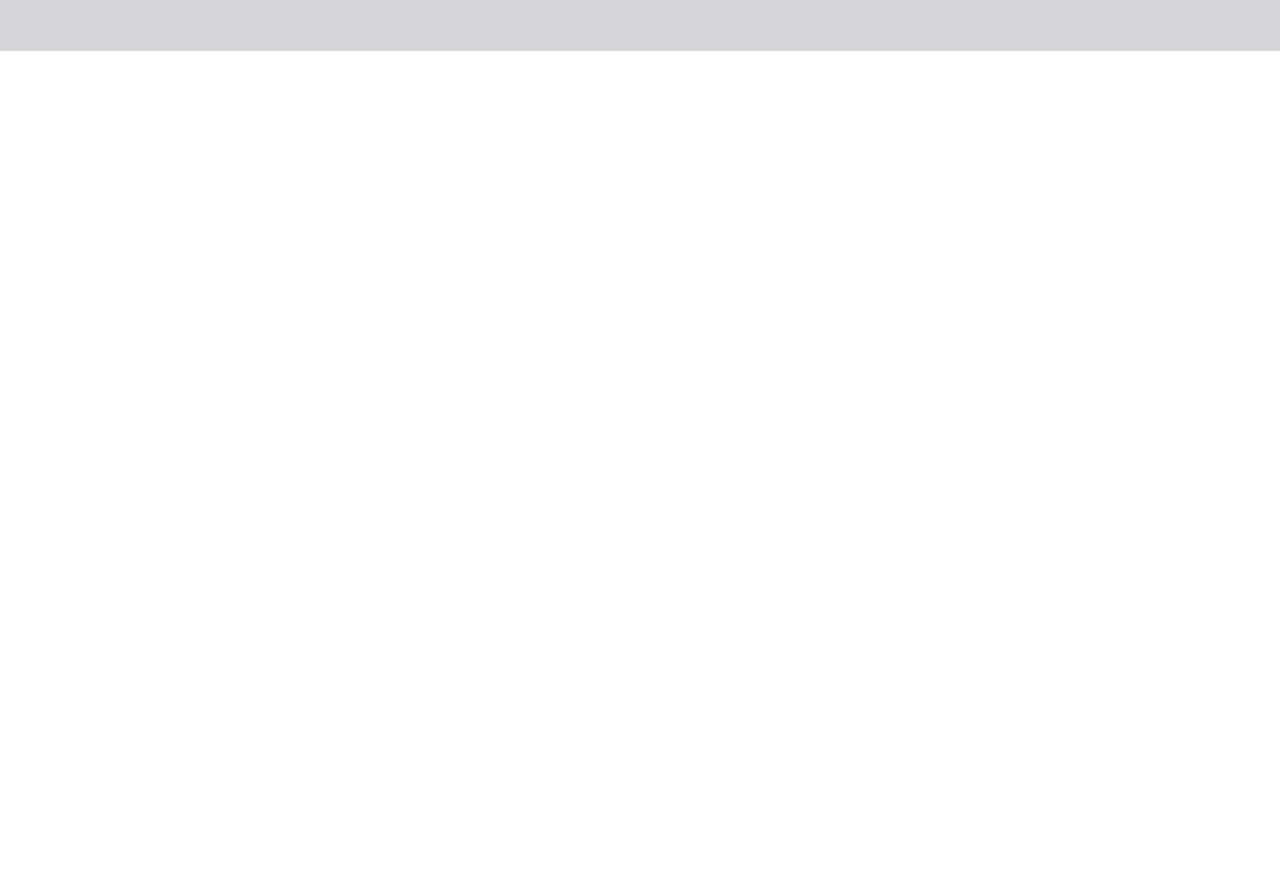
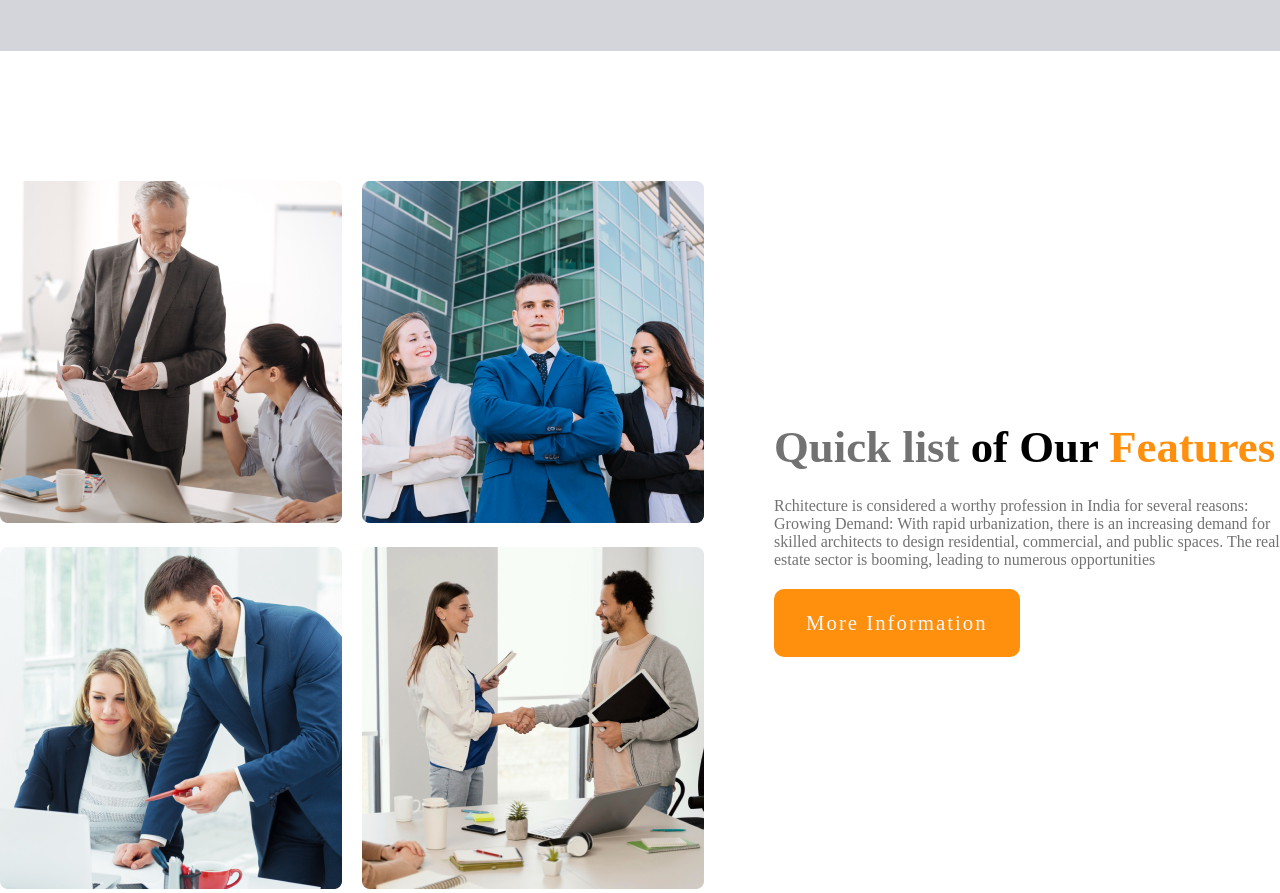
Before and after one commit to abdurrahaman2017/architects-website, a plain HTML site: page index.html in a window 1280 px wide. Shown: the part 796-1689 px from the top of the page. Before the commit the page ends 847 px from the top, so only its background shows below. Drawn offline with Linux system fonts and the light colour scheme.

Commit message:
features section code style

```diff
--- a/index.html
+++ b/index.html
@@ -37,6 +37,37 @@
     </header>
 
     <main>
+        <section class="features-section display-flex">
+            <div class="features-section-team-container">
+                <div class="features-section-team">
+                    <img src="images/team1.png" alt="">
+                </div>
+
+                <div class="features-section-team">
+                    <img src="images/team2.png" alt="">
+                </div>
+
+                <div class="features-section-team">
+                    <img src="images/team3.png" alt="">
+                </div>
+
+                <div class="features-section-team">
+                    <img src="images/team4.png" alt="">
+                </div>
+
+            </div>
+
+
+            <div class="features-section-content">
+                <h3 class="features-section-title dark-3">Quick list <span class="features-span1">of Our</span> <span class="highlighting-color">Features</span></h3>
+
+                <p class="features-section-description dark-3">Rchitecture is considered a worthy profession in India for several reasons: Growing Demand: With rapid urbanization, there is an increasing demand for skilled architects to design residential, commercial, and public spaces. The real estate sector is booming, leading to numerous opportunities</p>
+
+                <a href="#" class="btn-primary">More Information</a>
+
+            </div>
+
+        </section>
 
     </main>
 
--- a/style/style.css
+++ b/style/style.css
@@ -10,6 +10,14 @@
 }
 
 /* shared code style start here */
+main{
+    max-width:1600px;
+    margin: 0px auto;
+}
+
+main > section{
+    margin-top: 130px;
+}
 .display-flex{
     display: flex;
 }
@@ -23,6 +31,10 @@
 
 .dark-3{
     color:#727272;
+}
+
+.highlighting-color{
+    color:#FF900E;
 }
 
 .bg-primary{
@@ -128,4 +140,33 @@
         margin-top:-40px;
     }
 
+}
 /* nav bar code style end here */
+
+
+/* features section code style here */
+
+.features-section{
+    gap:70px;
+    align-items: center;
+}
+
+.features-section-team-container{
+    display: grid;
+    grid-template-columns: repeat(2, 1fr);
+    gap: 20px;
+}
+
+.features-section-title{
+    font-size:2.80rem;
+    font-weight: 500px;
+    margin: 1.5rem 0px;
+}
+.features-span1{
+    color: black;
+}
+
+.features-section-description{
+    font-size: 1rem;
+    font-weight: 400px;
+}
```
